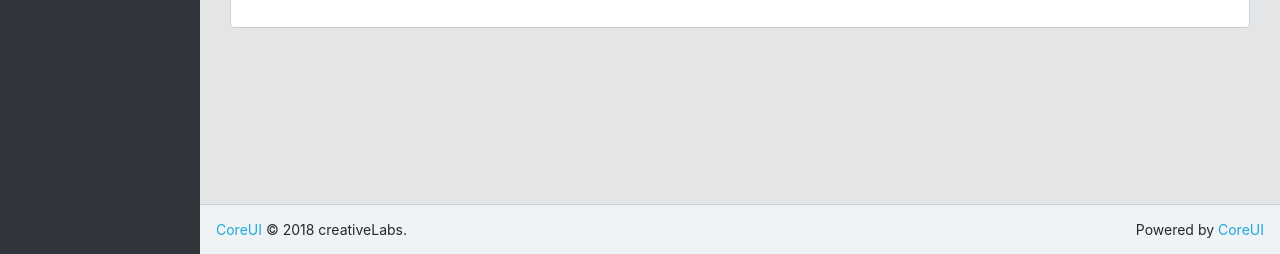
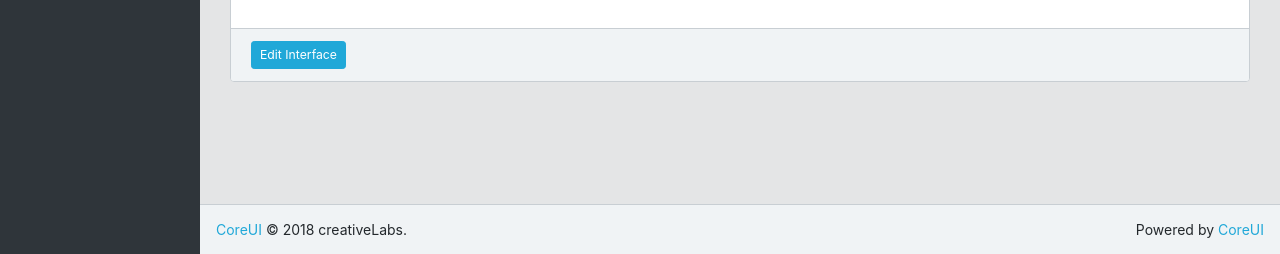
Before and after one commit to yone2ks/neteye, a Flask app: template neteye/interface/templates/interface/show.html in a window 1280 px wide. Shown: the part 546-800 px from the top of the page. Run offline with Flask 2, Linux system fonts and the light colour scheme; the template is opened without the code that fills it, so the values that code supplies are empty; parts of the project's set-up code (start-up, migrations or seed data) failed here and were passed over; some libraries are stand-ins or nearby versions.

Commit message:
adapted base_table_template

```diff
--- a/neteye/interface/templates/interface/show.html
+++ b/neteye/interface/templates/interface/show.html
@@ -1,12 +1,8 @@
-{% extends "base_template.html" %}
+{% extends "base_table_template.html" %}
 
-{% block main %}
-<div class="card">
-    <div class="card-header">
-        Show Interface
-    </div>
-    <div class="card-body">
-    <table class="table table-striped table-bordered">
+{% block card_header %}Show Interface{% endblock card_header %}
+
+{% block tbody %}
 <tbody>
     <tr>
         <th>ID</th>
@@ -45,7 +41,8 @@
         <td>{{ interface.status }}</td>
     </tr>
 </tbody>
-    </table>
-    </div>
-</div>
-{% endblock main %}
+{% endblock tbody %}
+
+{% block card_footer %}
+<button class="btn btn-sm btn-primary" type="button" onclick="location.href='{{ url_for('interface.edit', id=interface.id) }}'">Edit Interface</button>
+{% endblock card_footer %}
```
Lines whose indentation alone changed are shown as unchanged.
